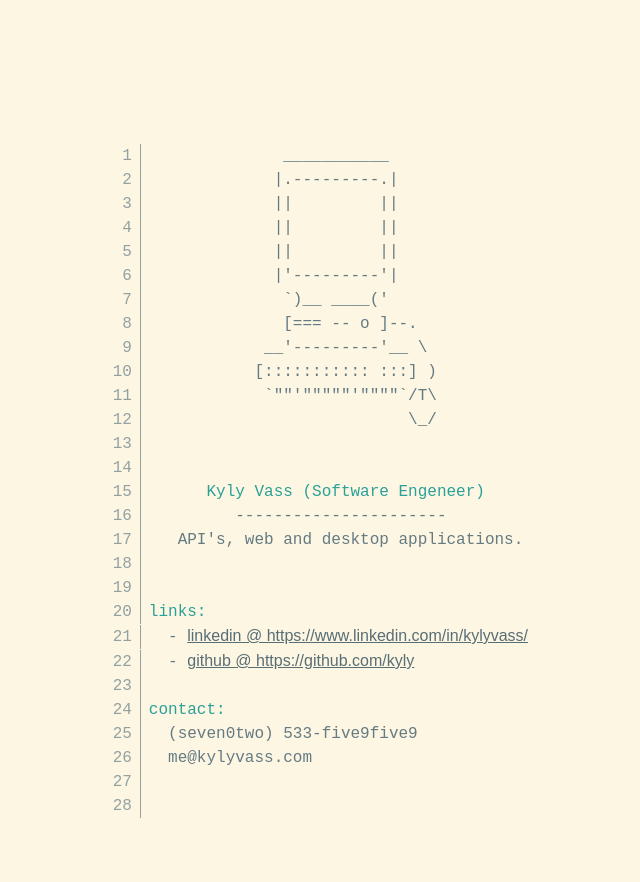
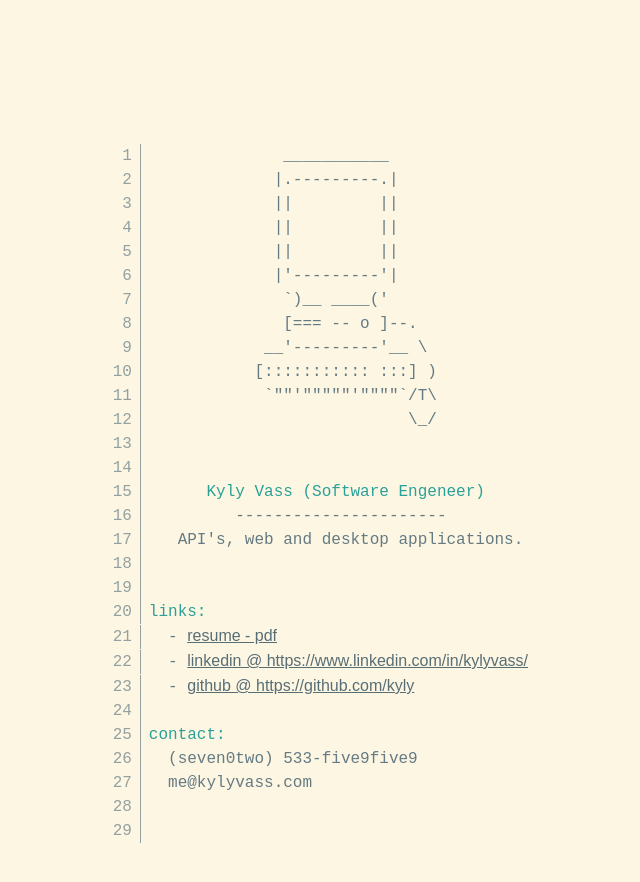
Before and after one commit to Kyly/kyly, a website built with webpack: page src/index.html in a window 1280 px wide. Shown: the whole page, without its empty margins (286-926 px from the left). Built offline with nearby package versions, Linux system fonts and the light colour scheme.

Commit message:
Added resume link

```diff
--- a/package.json
+++ b/package.json
@@ -4,10 +4,10 @@
   "description": "",
   "main": "index.js",
   "scripts": {
-    "build": "webpack --config webpack.config.js",
+    "build": "NODE_ENV=production webpack --config webpack.config.js",
     "package": "cp *_resume.pdf docs/",
     "dist": "yarn build && yarn package",
-    "start": "webpack-dev-server --config webpack.config.js"
+    "start": "NODE_ENV=development webpack-dev-server --config webpack.config.js"
   },
   "author": "",
   "license": "ISC",
--- a/src/index.html
+++ b/src/index.html
@@ -38,6 +38,7 @@
           <span></span>
           <span></span>
           <span class="fl">links: </span>
+          <span>  - <a href="KylyVass_resume.pdf">resume - pdf</a></span>
           <span>  - <a href="https://www.linkedin.com/in/kylyvass/" target="_blank">linkedin @ https://www.linkedin.com/in/kylyvass/</a></span>
           <span>  - <a href="https://github.com/kyly" target="_blank">github @ https://github.com/kyly</a></span>
           <span></span>
```
Also changed, not shown: docs/index.html (+1 -0 lines).
